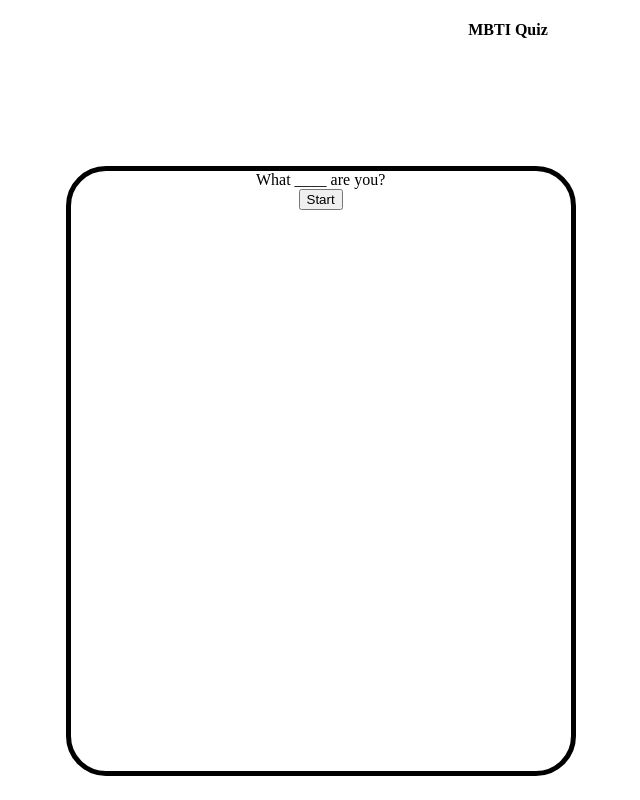
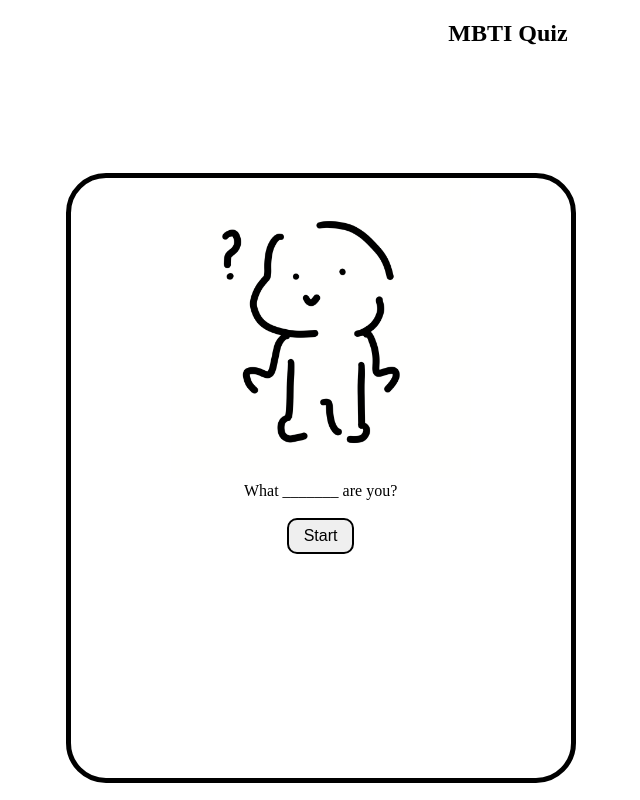
Before and after one commit to jnn4/mbti-quiz, a plain HTML site: page base/index.html in a window 1280 px wide. Shown: the whole page, without its empty margins (132-772 px from the left). Drawn offline with Linux system fonts and the light colour scheme.

Commit message:
updated index.html
- added icon
- added start button
- fixed padding

```diff
--- a/base/index.html
+++ b/base/index.html
@@ -7,9 +7,10 @@
         <script src="index.js"></script>
     </head>
     <body>
-        <h4>MBTI Quiz</h4>
+        <h2>MBTI Quiz</h2>
         <p>
-            What ____ are you?<br>
+            <img src="/images/icon.png" width="300 height="300">
+            <br>What _______ are you?<br><br>
             <button id="idStartButton" type="button">Start</button>
         </p>
 
--- a/base/style.css
+++ b/base/style.css
@@ -1,4 +1,4 @@
-h4 {
+h2 {
     text-align: center;
 }
 p {
@@ -14,5 +14,13 @@ p {
 }
 
 #idStartButton {
+    border-style: solid;
+    border-color: black;
+    border-radius: 10px;
+    font-size: 16px;
+    padding: 7px 15px;
+}
 
+#idIconImg {
+    padding-top: 30%;
 }
```
